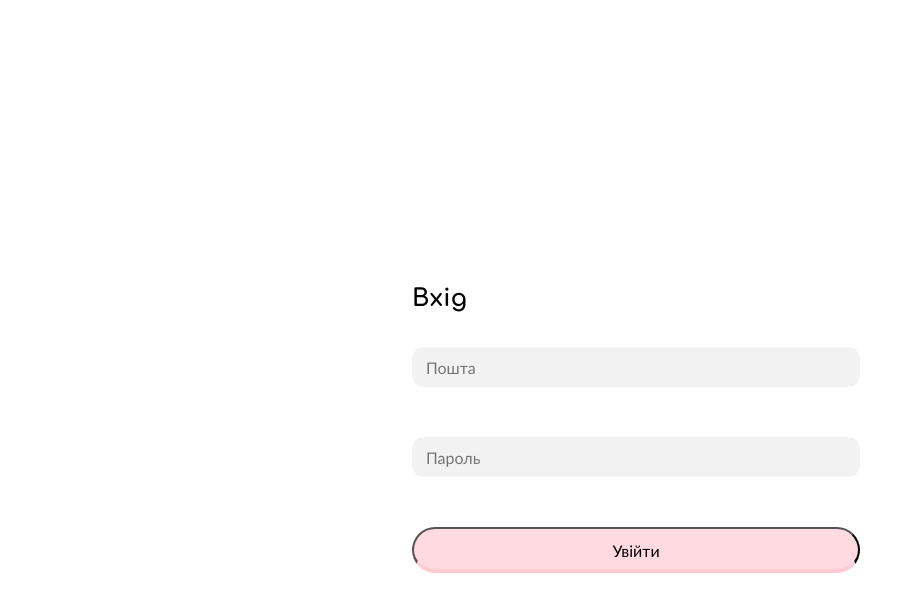
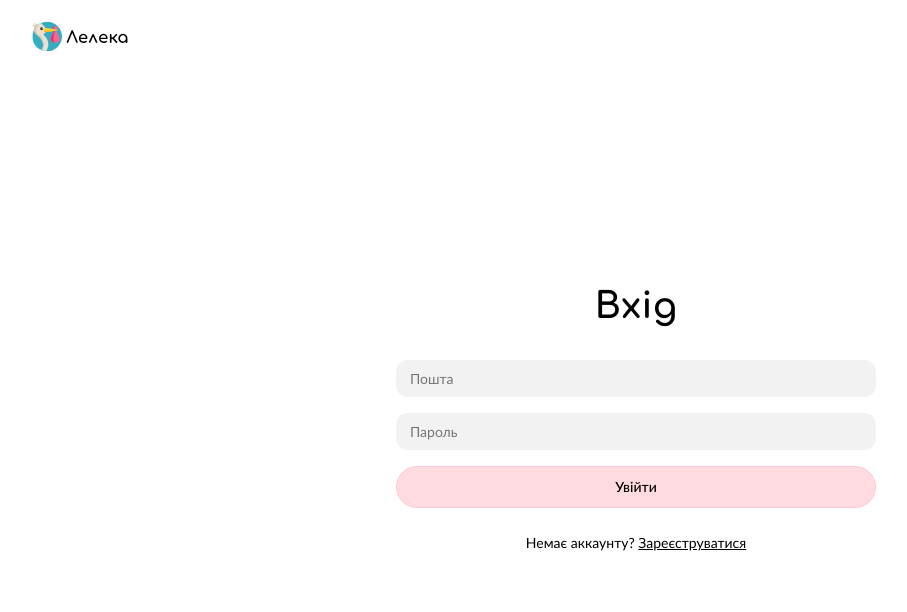
Before and after one commit to kskarina/Bumply, a Next.js app: page /auth/login in a window 1280 px wide. Shown: the top 612 px of the page, without its empty margins (4-911 px from the left). Built offline with nearby package versions, Linux system fonts and the light colour scheme; no server answers.

Commit message:
Build auth page

```diff
--- a/app/(auth routes)/AuthLayout.module.css
+++ b/app/(auth routes)/AuthLayout.module.css
@@ -1,10 +1,3 @@
 .authMain {
   min-height: 100vh;
-  padding: 24px 16px;
 }
-
-@media (min-width: 768px) {
-  .authMain {
-    padding: 32px;
-  }
-}
--- a/app/(auth routes)/auth/[authType]/AuthPage.module.css
+++ b/app/(auth routes)/auth/[authType]/AuthPage.module.css
@@ -1,7 +1,52 @@
-/* розмітку сторінки (форма + ілюстрація) зробити за макетом */
 .authPage {
+  display: flex;
   min-height: 100vh;
+}
+
+.column {
   display: flex;
+  flex: 1;
+  flex-direction: column;
+  padding: 0 20px 32px;
+}
+
+.header {
+  display: flex;
+  align-items: center;
+  height: 72px;
+}
+
+.content {
+  display: flex;
+  flex: 1;
   align-items: center;
   justify-content: center;
 }
+
+.imageWrapper {
+  display: none;
+}
+
+@media (min-width: 768px) {
+  .column {
+    padding: 0 32px 32px;
+  }
+}
+
+@media (min-width: 1440px) {
+  .column {
+    flex-basis: 50%;
+    padding: 0 64px;
+  }
+
+  .imageWrapper {
+    position: relative;
+    display: block;
+    flex: 1;
+    flex-basis: 50%;
+  }
+
+  .image {
+    object-fit: cover;
+  }
+}
--- a/app/(auth routes)/auth/[authType]/page.tsx
+++ b/app/(auth routes)/auth/[authType]/page.tsx
@@ -1,4 +1,6 @@
 import { notFound } from 'next/navigation';
+import Image from 'next/image';
+import Logo from '@/components/Logo/Logo';
 import LoginForm from '@/components/LoginForm/LoginForm';
 import RegistrationForm from '@/components/RegistrationForm/RegistrationForm';
 
@@ -15,9 +17,30 @@ const AuthPage = async ({ params }: Props) => {
     notFound();
   }
 
+  const isLogin = authType === 'login';
+
   return (
     <div className={css.authPage}>
-      {authType === 'login' ? <LoginForm /> : <RegistrationForm />}
+      <div className={css.column}>
+        <header className={css.header}>
+          <Logo size="lg" />
+        </header>
+        <div className={css.content}>
+          {isLogin ? <LoginForm /> : <RegistrationForm />}
+        </div>
+      </div>
+
+      <div className={css.imageWrapper}>
+        <Image
+          src={
+            isLogin ? '/images/auth-login.webp' : '/images/auth-register.webp'
+          }
+          alt=""
+          fill
+          sizes="50vw"
+          className={css.image}
+        />
+      </div>
     </div>
   );
 };
--- a/components/LoginForm/LoginForm.module.css
+++ b/components/LoginForm/LoginForm.module.css
@@ -1,53 +1,121 @@
 .loginForm {
-  padding: 16px;
-  border-radius: var(--radius);
   width: 100%;
   max-width: 480px;
 }
 
-.form {
-  margin-top: 30px;
-  /* height: 384px; */
-
-  display: flex;
-  align-items: center;
-  justify-content: center;
-  flex-direction: column;
-  gap: 24px;
+.title {
+  margin-bottom: 32px;
+  font-size: 36px;
+  line-height: 1.2;
+  text-align: center;
 }
 
-.label {
-  width: 100%;
+.form {
   display: flex;
-  align-items: flex-start;
-  justify-content: flex-start;
+  flex-direction: column;
+  gap: 16px;
+}
+
+.field {
+  display: flex;
   flex-direction: column;
   gap: 8px;
 }
 
-.field {
+.input {
   width: 100%;
-  border: 2px solid var(--opacity-transparent);
+  height: 37px;
+  padding: 8px 12px;
+  border: 2px solid transparent;
   border-radius: 12px;
-  padding: 8px 12px;
-  width: 100%;
-  height: 40px;
-  background: var(--opacity-neutral-darkest-5);
+  background-color: var(--opacity-neutral-darkest-5);
+  font: inherit;
+  font-size: 14px;
+  line-height: 1.5;
+  color: var(--color-text);
+  transition: border-color var(--transition);
+}
+
+.input:focus {
+  outline: none;
+  border-color: var(--color-pastel-pink);
+}
+
+.inputError,
+.inputError:focus {
+  border-width: 1px;
+  border-color: var(--color-red);
+  color: var(--color-red);
+}
+
+.errorText {
+  font-size: 12px;
+  line-height: 1.6;
+  color: var(--color-red);
 }
 
 .button {
-  margin-bottom: 10px;
-  border-bottom: 4px solid var(--color-scheme-accent);
-  border-radius: 100px;
+  display: flex;
+  align-items: center;
+  justify-content: center;
+  width: 100%;
+  height: 42px;
   padding: 10px 24px;
-  width: 100%;
-  height: 46px;
-  background: var(--color-scheme-foreground-alt);
+  border: 1px solid var(--color-pastel-pink);
+  border-radius: var(--radius-pill);
+  background-color: var(--color-pastel-pink-light);
+  font-size: 14px;
+  font-weight: 500;
+  line-height: 1.6;
+  transition:
+    background-color var(--transition),
+    border-color var(--transition);
 }
 
-.error {
-  display: block;
-  min-height: 18px;
-  font-size: 12px;
-  color: red;
+.button:hover,
+.button:focus-visible {
+  border-color: var(--color-scheme-border);
+  background-color: var(--color-white);
 }
+
+.button:active {
+  border-color: var(--color-scheme-border);
+  background-color: var(--color-neutral-light);
+}
+
+.button:disabled {
+  opacity: 0.6;
+  cursor: not-allowed;
+}
+
+.switch {
+  margin-top: 8px;
+  font-size: 14px;
+  line-height: 1.5;
+  text-align: center;
+}
+
+.link {
+  line-height: 1.6;
+  text-decoration: underline;
+}
+
+@media (min-width: 1440px) {
+  .title {
+    font-size: 48px;
+  }
+
+  .input,
+  .switch {
+    font-size: 16px;
+  }
+
+  .input {
+    height: 40px;
+  }
+
+  .button {
+    height: 46px;
+    font-size: 16px;
+  }
+}
--- a/components/LoginForm/LoginForm.tsx
+++ b/components/LoginForm/LoginForm.tsx
@@ -1,17 +1,21 @@
 'use client';
+
+import { useId } from 'react';
+import Link from 'next/link';
+import { useRouter } from 'next/navigation';
+import { ErrorMessage, Field, Form, Formik } from 'formik';
+import * as Yup from 'yup';
+import clsx from 'clsx';
+import toast from 'react-hot-toast';
+import Loader from '@/components/Loader/Loader';
+import { login, LoginRequest } from '@/lib/api/clientApi';
+import { getErrorMessage } from '@/lib/api/getErrorMessage';
+import { useAuthStore } from '@/lib/store/authStore';
 import css from './LoginForm.module.css';
-import { ErrorMessage, Field, Form, Formik, FormikHelpers } from 'formik';
-import { useId, useState } from 'react';
-import { login, LoginRequest } from '@/lib/api/clientApi';
-import * as Yup from 'yup';
-import { useRouter } from 'next/navigation';
-import { AxiosError } from 'axios';
-import { useAuthStore } from '@/lib/store/authStore';
 
-export type ApiError = AxiosError<{ error: string }>;
-
-const RegistrationFormSchema = Yup.object().shape({
+const validationSchema = Yup.object({
   email: Yup.string()
+    .trim()
     .email('Неправильний формат електронної пошти.')
     .max(64, 'Пошта має містити не більше 64 символів.')
     .required('Пошта обов’язкова.'),
@@ -28,74 +32,88 @@ const initialValues: LoginRequest = {
 
 export default function LoginForm() {
   const fieldId = useId();
-  const [error, setError] = useState('');
   const router = useRouter();
-  const setUser = useAuthStore(state => state.setUser);
+  const setUser = useAuthStore(s => s.setUser);
 
-  const handleSubmit = async (
-    values: LoginRequest,
-    actions: FormikHelpers<LoginRequest>
-  ) => {
+  const handleSubmit = async (values: LoginRequest) => {
     try {
-      const user = await login(values);
-      if (user) {
+      const user = await login({ ...values, email: values.email.trim() });
       setUser(user);
-        router.push('/journey');
-      } else {
-        setError('Invalid email or password');
-      }
-      actions.resetForm();
+      router.push('/');
     } catch (error) {
-      setError(
-        (error as ApiError).response?.data?.error ??
-          (error as ApiError).message ??
-          'Oops... some error'
-      );
+      toast.error(getErrorMessage(error));
     }
   };
 
   return (
     <section className={css.loginForm}>
-      <h2>Вхід</h2>
+      <h1 className={css.title}>Вхід</h1>
+
       <Formik
         initialValues={initialValues}
+        validationSchema={validationSchema}
         onSubmit={handleSubmit}
-        validationSchema={RegistrationFormSchema}
       >
-        <Form className={css.form}>
-          <label className={css.label}>
+        {({ errors, touched, isSubmitting }) => (
+          <Form className={css.form} noValidate>
+            <div className={css.field}>
               <Field
+                id={`${fieldId}-email`}
+                name="email"
                 type="email"
+                placeholder="Пошта"
+                aria-label="Пошта"
+                autoComplete="email"
+                className={clsx(
+                  css.input,
+                  touched.email && errors.email && css.inputError
+                )}
+              />
+              <ErrorMessage
                 name="email"
-              id={`${fieldId}-email`}
-              className={css.field}
-              placeholder="Пошта"
+                component="p"
+                className={css.errorText}
               />
-            <div className={css.error}>
-              <ErrorMessage name="email" component="span" />
             </div>
-          </label>
-          <label className={css.label}>
+
+            <div className={css.field}>
               <Field
+                id={`${fieldId}-password`}
+                name="password"
                 type="password"
-              name="password"
-              id={`${fieldId}-password`}
-              className={css.field}
                 placeholder="Пароль"
+                aria-label="Пароль"
+                autoComplete="current-password"
+                className={clsx(
+                  css.input,
+                  touched.password && errors.password && css.inputError
+                )}
               />
-            <div className={css.error}>
               <ErrorMessage
                 name="password"
-                component="span"
-                className={css.error}
+                component="p"
+                className={css.errorText}
               />
             </div>
-          </label>
-          <button type="submit" className={css.button}>
+
+            <button
+              type="submit"
+              className={css.button}
+              disabled={isSubmitting}
+            >
               Увійти
             </button>
-          {error && <p>{error}</p>}
+
+            <p className={css.switch}>
+              Немає аккаунту?{' '}
+              <Link href="/auth/register" className={css.link}>
+                Зареєструватися
+              </Link>
+            </p>
+
+            {isSubmitting && <Loader fullScreen />}
           </Form>
+        )}
       </Formik>
     </section>
   );
--- a/components/RegistrationForm/RegistrationForm.tsx
+++ b/components/RegistrationForm/RegistrationForm.tsx
@@ -1,20 +1,26 @@
 'use client';
-import { ErrorMessage, Field, Form, Formik, FormikHelpers } from 'formik';
+
+import { useId } from 'react';
+import Link from 'next/link';
+import { useRouter } from 'next/navigation';
+import { ErrorMessage, Field, Form, Formik } from 'formik';
+import * as Yup from 'yup';
+import clsx from 'clsx';
+import toast from 'react-hot-toast';
+import Loader from '@/components/Loader/Loader';
+import { getMe, register, RegisterRequest } from '@/lib/api/clientApi';
+import { getErrorMessage } from '@/lib/api/getErrorMessage';
+import { useAuthStore } from '@/lib/store/authStore';
 import css from './RegistrationForm.module.css';
-import { useId, useState } from 'react';
-import { register, RegisterRequest } from '@/lib/api/clientApi';
-import * as Yup from 'yup';
-import { useRouter } from 'next/navigation';
-import { AxiosError } from 'axios';
 
-export type ApiError = AxiosError<{ error: string }>;
-
-const RegistrationFormSchema = Yup.object().shape({
+const validationSchema = Yup.object({
   name: Yup.string()
+    .trim()
     .min(2, 'Ім’я має містити щонайменше 2 символи.')
     .max(32, 'Ім’я має містити не більше 32 символів.')
     .required('Ім’я обов’язкове.'),
   email: Yup.string()
+    .trim()
     .email('Неправильний формат електронної пошти.')
     .max(64, 'Пошта має містити не більше 64 символів.')
     .required('Пошта обов’язкова.'),
@@ -32,90 +38,119 @@ const initialValues: RegisterRequest = {
 
 export default function RegistrationForm() {
   const fieldId = useId();
-  const [error, setError] = useState('');
   const router = useRouter();
+  const setUser = useAuthStore(s => s.setUser);
 
-  const handleSubmit = async (
-    values: RegisterRequest,
-    actions: FormikHelpers<RegisterRequest>
-  ) => {
+  const handleSubmit = async (values: RegisterRequest) => {
     try {
-      const res = await register(values);
-      if (res) {
-        router.push('/');
-      } else {
-        setError('Invalid email or password');
-      }
-      actions.resetForm();
+      await register({
+        ...values,
+        name: values.name.trim(),
+        email: values.email.trim(),
+      });
+      const user = await getMe();
+      setUser(user);
+      router.push('/profile/edit');
     } catch (error) {
-      setError(
-        (error as ApiError).response?.data?.error ??
-          (error as ApiError).message ??
-          'Oops... some error'
-      );
+      toast.error(getErrorMessage(error));
     }
   };
 
   return (
     <section className={css.registrationForm}>
-      <h2>Реєстрація</h2>
+      <h1 className={css.title}>Реєстрація</h1>
+
       <Formik
         initialValues={initialValues}
+        validationSchema={validationSchema}
         onSubmit={handleSubmit}
-        validationSchema={RegistrationFormSchema}
       >
-        <Form className={css.form}>
-          <label className={css.label}>
-            <span>
-              Ім’я<sup>*</sup>
-            </span>
+        {({ errors, touched, isSubmitting }) => (
+          <Form className={css.form} noValidate>
+            <div className={css.field}>
+              <label htmlFor={`${fieldId}-name`} className={css.label}>
+                Ім’я*
+              </label>
               <Field
+                id={`${fieldId}-name`}
+                name="name"
                 type="text"
+                placeholder="Ваше ім’я"
+                autoComplete="name"
+                className={clsx(
+                  css.input,
+                  touched.name && errors.name && css.inputError
+                )}
+              />
+              <ErrorMessage
                 name="name"
-              id={`${fieldId}-name`}
-              className={css.field}
+                component="p"
+                className={css.errorText}
               />
-            <div className={css.error}>
-              <ErrorMessage name="name" component="span" />
             </div>
+
+            <div className={css.field}>
+              <label htmlFor={`${fieldId}-email`} className={css.label}>
+                Пошта*
               </label>
-          <label className={css.label}>
-            <span>
-              Пошта<sup>*</sup>
-            </span>
               <Field
+                id={`${fieldId}-email`}
+                name="email"
                 type="email"
+                placeholder="hello@leleka.com"
+                autoComplete="email"
+                className={clsx(
+                  css.input,
+                  touched.email && errors.email && css.inputError
+                )}
+              />
+              <ErrorMessage
                 name="email"
-              id={`${fieldId}-email`}
-              className={css.field}
+                component="p"
+                className={css.errorText}
               />
-            <div className={css.error}>
-              <ErrorMessage name="email" component="span" />
             </div>
+
+            <div className={css.field}>
+              <label htmlFor={`${fieldId}-password`} className={css.label}>
+                Пароль*
               </label>
-          <label className={css.label}>
-            <span>
-              Пароль<sup>*</sup>
-            </span>
               <Field
+                id={`${fieldId}-password`}
+                name="password"
                 type="password"
-              name="password"
-              id={`${fieldId}-password`}
-              className={css.field}
+                placeholder="********"
+                autoComplete="new-password"
+                className={clsx(
+                  css.input,
+                  touched.password && errors.password && css.inputError
+                )}
               />
-            <div className={css.error}>
               <ErrorMessage
                 name="password"
-                component="span"
-                className={css.error}
+                component="p"
+                className={css.errorText}
               />
             </div>
-          </label>
-          <button type="submit" className={css.button}>
+
+            <button
+              type="submit"
+              className={css.button}
+              disabled={isSubmitting}
+            >
               Зареєструватись
             </button>
-          {error && <p>{error}</p>}
+
+            <p className={css.switch}>
+              Вже маєте аккаунт?{' '}
+              <Link href="/auth/login" className={css.link}>
+                Увійти
+              </Link>
+            </p>
+
+            {isSubmitting && <Loader fullScreen />}
           </Form>
+        )}
       </Formik>
     </section>
   );
```
Also changed, not shown: components/RegistrationForm/RegistrationForm.module.css (+101 -30 lines). Lines whose indentation alone changed are shown as unchanged.
